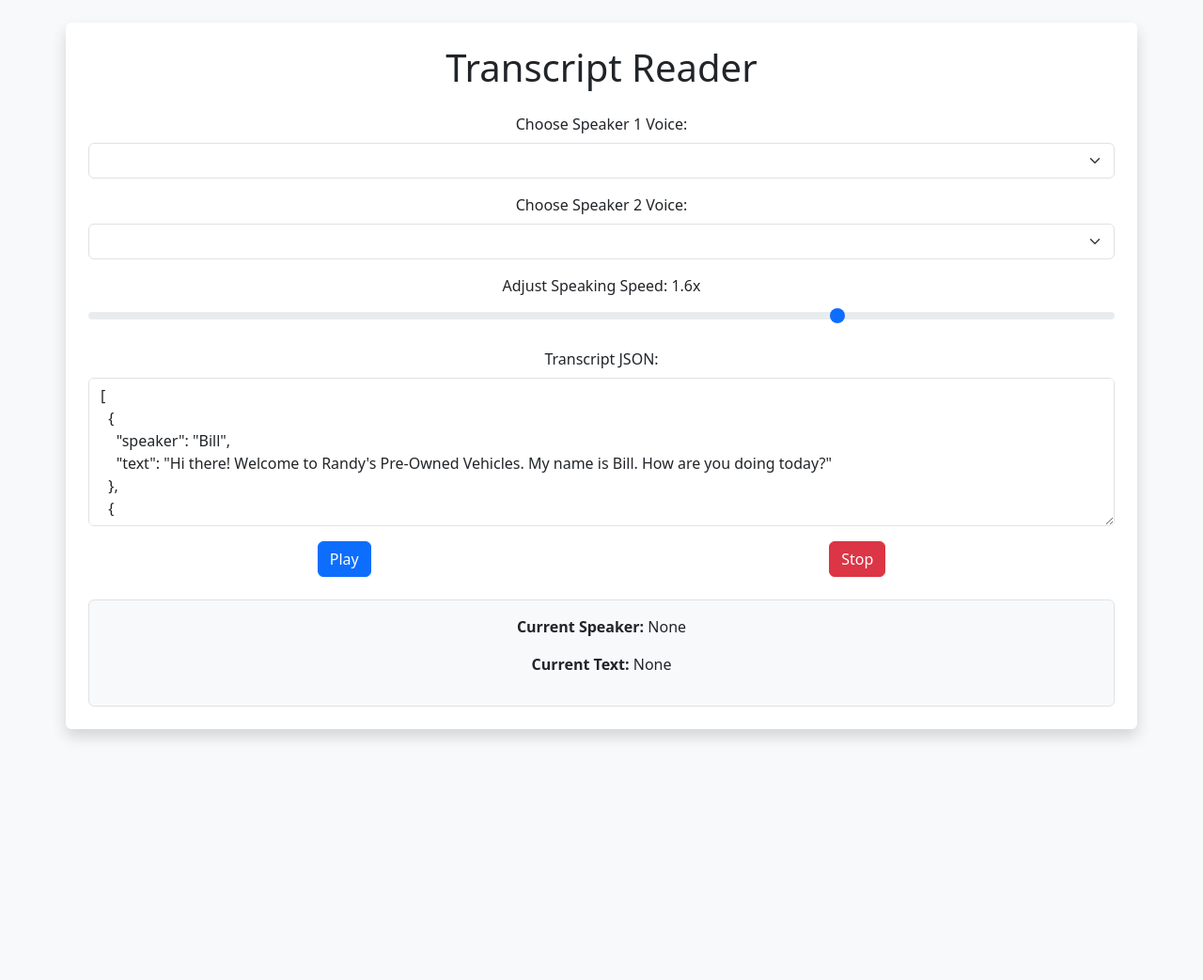
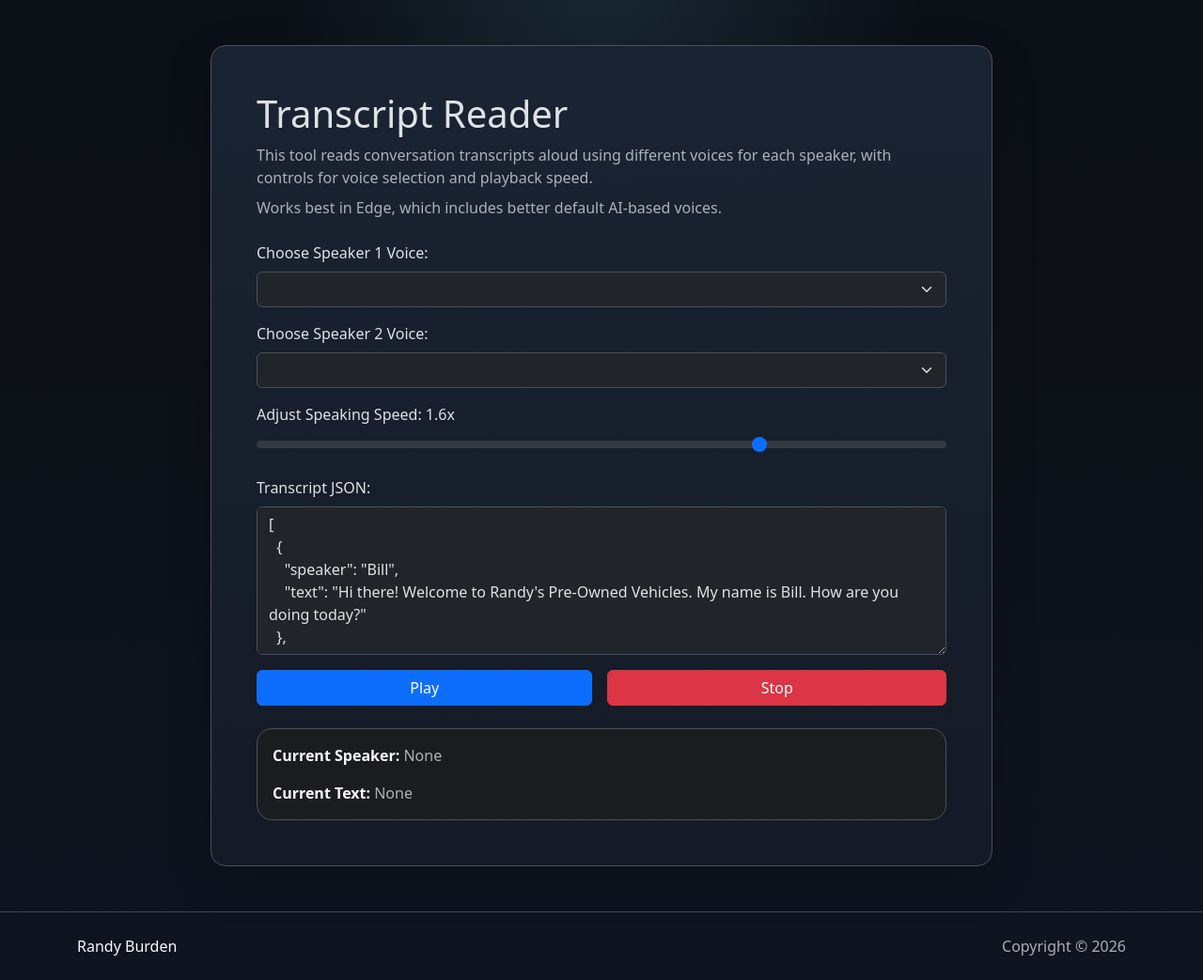
Before and after one commit to randyburden/randyburden.github.com, a plain HTML site: page demos/transcript-reader/index.html in a window 1280 px wide. Shown: the whole page at 94% size. Before the commit the page ends 800 px from the top, so only its background shows below. Drawn offline with nearby package versions, Linux system fonts and the light colour scheme.

Commit message:
Update Transcript Reader demo to dark mode

```diff
--- a/demos/transcript-reader/index.html
+++ b/demos/transcript-reader/index.html
@@ -1,15 +1,39 @@
 <!DOCTYPE html>
-<html lang="en">
+<html lang="en" data-bs-theme="dark">
 <head>
     <meta charset="UTF-8">
     <meta name="viewport" content="width=device-width, initial-scale=1.0">
     <title>Transcript Reader</title>
     <link href="https://cdn.jsdelivr.net/npm/bootstrap@5.3.3/dist/css/bootstrap.min.css" rel="stylesheet" integrity="sha384-QWTKZyjpPEjISv5WaRU9OFeRpok6YctnYmDr5pNlyT2bRjXh0JMhjY6hW+ALEwIH" crossorigin="anonymous">
+    <style>
+        body {
+            min-height: 100vh;
+            display: flex;
+            flex-direction: column;
+            background:
+                radial-gradient(circle at top, rgba(124, 196, 255, 0.12), transparent 28%),
+                linear-gradient(180deg, #0b1016 0%, #0d1117 35%, #0e1420 100%);
+        }
+
+        main {
+            flex: 1;
+        }
+
+        .demo-shell {
+            max-width: 52rem;
+            background: linear-gradient(180deg, rgba(27, 36, 51, 0.96), rgba(20, 27, 38, 0.96));
+            box-shadow: 0 18px 50px rgba(0, 0, 0, 0.28);
+        }
+    </style>
 </head>
-<body class="d-flex justify-content-center align-items-center vh-100 bg-light">
+<body>
 
-    <div class="container text-center bg-white p-4 rounded shadow">
-        <h1 class="mb-4">Transcript Reader</h1>
+    <main class="py-5">
+        <div class="container">
+            <div class="demo-shell mx-auto rounded-4 border shadow-lg p-4 p-lg-5">
+                <h1 class="mb-2">Transcript Reader</h1>
+                <p class="text-body-secondary mb-2">This tool reads conversation transcripts aloud using different voices for each speaker, with controls for voice selection and playback speed.</p>
+                <p class="text-body-secondary mb-4">Works best in Edge, which includes better default AI-based voices.</p>
 
                 <div class="mb-3">
                     <label for="speaker1" class="form-label">Choose Speaker 1 Voice:</label>
@@ -31,16 +55,25 @@
                     <textarea id="transcript" class="form-control" rows="6"></textarea>
                 </div>
 
-        <div class="d-flex justify-content-around">
-            <button id="playPauseBtn" class="btn btn-primary">Play</button>
-            <button id="stopBtn" class="btn btn-danger">Stop</button>
+                <div class="d-flex justify-content-around gap-3">
+                    <button id="playPauseBtn" class="btn btn-primary flex-fill">Play</button>
+                    <button id="stopBtn" class="btn btn-danger flex-fill">Stop</button>
                 </div>
 
-        <div id="output" class="mt-4 p-3 bg-light border rounded">
-            <p><strong>Current Speaker:</strong> <span id="currentSpeaker">None</span></p>
-            <p><strong>Current Text:</strong> <span id="currentText">None</span></p>
+                <div id="output" class="mt-4 rounded-4 border bg-dark-subtle p-3 text-body-secondary">
+                    <p><strong class="text-light">Current Speaker:</strong> <span id="currentSpeaker">None</span></p>
+                    <p class="mb-0"><strong class="text-light">Current Text:</strong> <span id="currentText">None</span></p>
                 </div>
             </div>
+        </div>
+    </main>
+
+    <footer class="py-4 border-top border-secondary-subtle text-body-secondary">
+        <div class="container d-flex flex-column flex-md-row justify-content-between gap-2">
+            <p class="mb-0"><a href="/" class="link-light link-underline-opacity-0 link-underline-opacity-75-hover">Randy Burden</a></p>
+            <p class="mb-0">Copyright &copy; <span id="current-year"></span></p>
+        </div>
+    </footer>
 
     <script src="https://cdn.jsdelivr.net/npm/bootstrap@5.3.3/dist/js/bootstrap.bundle.min.js" integrity="sha384-YvpcrYf0tY3lHB60NNkmXc5s9fDVZLESaAA55NDzOxhy9GkcIdslK1eN7N6jIeHz" crossorigin="anonymous"></script>
 
@@ -214,6 +247,7 @@
 
         playPauseButton.addEventListener('click', togglePlayPause);
         stopButton.addEventListener('click', stop);
+        document.getElementById('current-year').textContent = new Date().getFullYear();
     </script>
 </body>
 </html>
```
Lines whose indentation alone changed are shown as unchanged.
